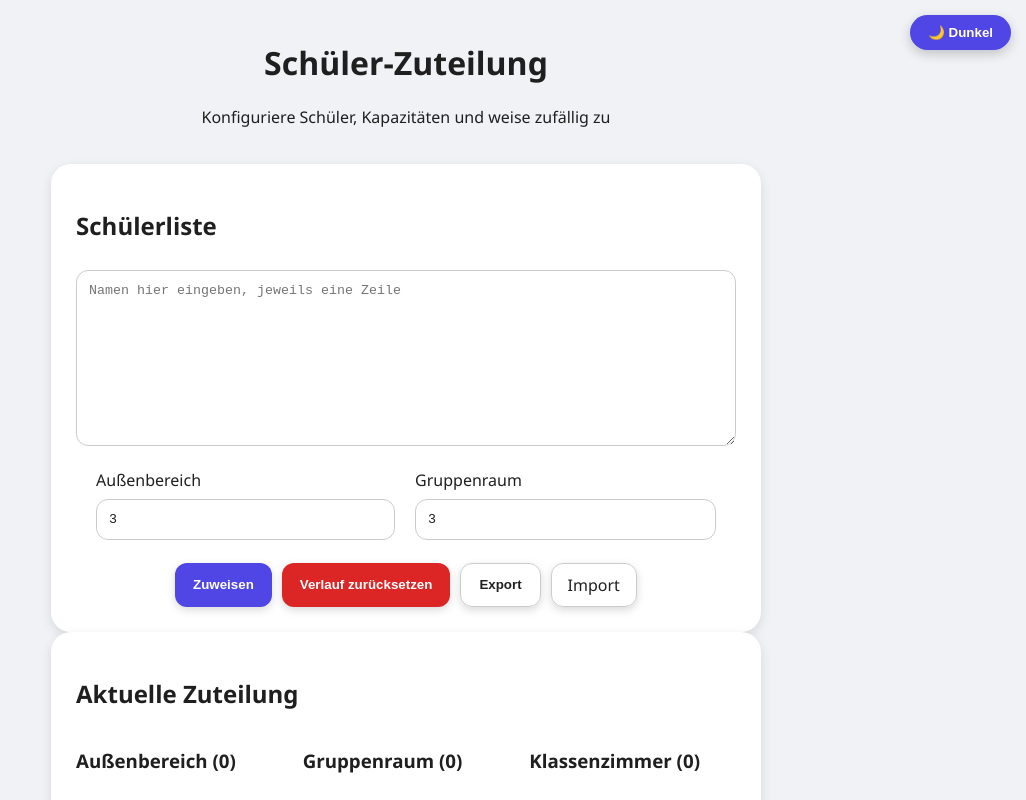
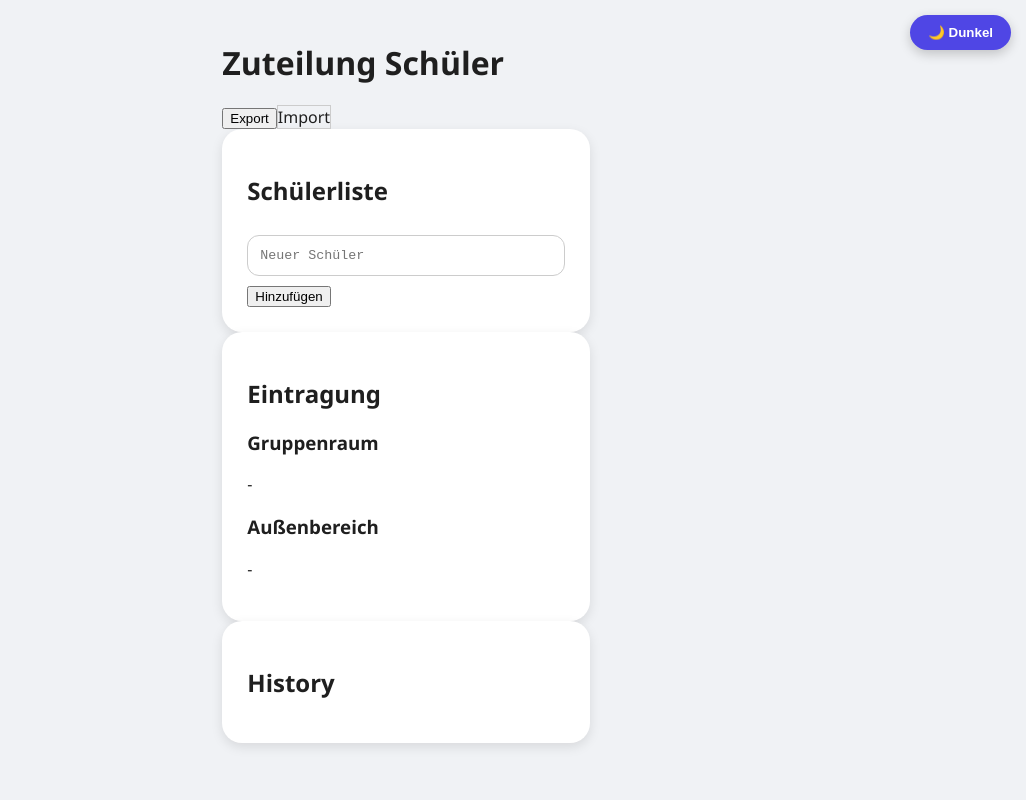
Before and after one commit to TheUltimateVxnom/ZuteilungSchueler, a React (Vite) app: page / in a window 1280 px wide. Shown: the top 800 px of the page, without its empty margins (254-1280 px from the left). Built offline with nearby package versions, Linux system fonts and the light colour scheme.

Commit message:
Update App.jsx

```diff
--- a/src/App.jsx
+++ b/src/App.jsx
@@ -1,169 +1,128 @@
-import React, { useEffect, useState } from "react";
+import React, { useState } from "react";
+import "./index.css";
 
-export default function App() {
-  const [studentsText, setStudentsText] = useState("");
+function App() {
   const [students, setStudents] = useState([]);
-  const [capacityOutside, setCapacityOutside] = useState(3);
-  const [capacityGroup, setCapacityGroup] = useState(3);
-  const [outside, setOutside] = useState([]);
-  const [groupRoom, setGroupRoom] = useState([]);
-  const [classroom, setClassroom] = useState([]);
-  const [history, setHistory] = useState({});
-  const STORAGE_KEY = "schueler_zuteilung_state_v1";
+  const [newStudent, setNewStudent] = useState("");
+  const [history, setHistory] = useState([]);
+  const [groupRoom, setGroupRoom] = useState("");
+  const [outdoor, setOutdoor] = useState("");
 
-  // Update students array from textarea
-  useEffect(() => {
-    const arr = studentsText.split(/\r?\n/).map(s => s.trim()).filter(s => s);
-    setStudents(Array.from(new Set(arr)));
-  }, [studentsText]);
-
-  // Load saved history if exists
-  useEffect(() => {
-    try {
-      const raw = localStorage.getItem(STORAGE_KEY);
-      if (raw) {
-        const parsed = JSON.parse(raw);
-        if (parsed.history) setHistory(parsed.history);
+  const addStudent = () => {
+    if (newStudent.trim() !== "") {
+      setStudents([...students, newStudent.trim()]);
+      setNewStudent("");
     }
-    } catch {}
-  }, []);
-
-  const persist = newHistory => {
-    try { localStorage.setItem(STORAGE_KEY, JSON.stringify({ history: newHistory })); }
-    catch {}
   };
 
-  // Random assignment
-  const assign = () => {
-    if (!students.length) return;
-    const shuffled = [...students].sort(() => Math.random() - 0.5);
-
-    const takeOutside = Math.min(capacityOutside, shuffled.length);
-    const outsideSel = shuffled.slice(0, takeOutside);
-    const remaining = shuffled.slice(takeOutside);
-    const takeGroup = Math.min(capacityGroup, remaining.length);
-    const groupSel = remaining.slice(0, takeGroup);
-    const rest = remaining.slice(takeGroup);
-
-    setOutside(outsideSel);
-    setGroupRoom(groupSel);
-    setClassroom(rest);
-
-    // Reset history for new assignment (no old numbers)
-    const newHistory = {};
-    students.forEach(n => newHistory[n] = { outside:0, group:0, classroom:0 });
-    outsideSel.forEach(n => newHistory[n].outside++);
-    groupSel.forEach(n => newHistory[n].group++);
-    rest.forEach(n => newHistory[n].classroom++);
-    setHistory(newHistory);
-    persist(newHistory);
+  const assignStudent = (student, room) => {
+    const timestamp = new Date().toLocaleTimeString();
+    setHistory([{ student, room, timestamp }, ...history]);
+    if (room === "Gruppenraum") {
+      setGroupRoom(student);
+    } else {
+      setOutdoor(student);
+    }
   };
 
-  const resetHistory = () => { setHistory({}); localStorage.removeItem(STORAGE_KEY); };
-
-  const exportJSON = () => {
-    const blob = new Blob([JSON.stringify({students,capacityOutside,capacityGroup,history},null,2)], {type:"application/json"});
-    const url=URL.createObjectURL(blob);
-    const a=document.createElement("a");
-    a.href=url; a.download="schueler_zuteilung.json";
+  const handleExport = () => {
+    const data = JSON.stringify({ students, history });
+    const blob = new Blob([data], { type: "application/json" });
+    const url = URL.createObjectURL(blob);
+    const a = document.createElement("a");
+    a.href = url;
+    a.download = "zuteilung.json";
     a.click();
-    URL.revokeObjectURL(url);
   };
 
-  const importJSON = file => {
+  const handleImport = (e) => {
+    const file = e.target.files[0];
+    if (!file) return;
     const reader = new FileReader();
-    reader.onload = e => {
-      try {
-        const parsed = JSON.parse(e.target.result);
-        if(parsed.students) setStudentsText(parsed.students.join("\n"));
-        if(parsed.capacityOutside) setCapacityOutside(parsed.capacityOutside);
-        if(parsed.capacityGroup) setCapacityGroup(parsed.capacityGroup);
-        if(parsed.history){ setHistory(parsed.history); persist(parsed.history); }
-      } catch(e){ alert("Fehler: "+e.message); }
+    reader.onload = (event) => {
+      const data = JSON.parse(event.target.result);
+      setStudents(data.students || []);
+      setHistory(data.history || []);
     };
     reader.readAsText(file);
   };
 
   return (
     <div className="app-container">
-      <div className="app-inner">
-        <header className="app-header" style={{textAlign:"center"}}>
-          <h1>Schüler-Zuteilung</h1>
-          <p>Konfiguriere Schüler, Kapazitäten und weise zufällig zu</p>
+      <header>
+        <h1>Zuteilung Schüler</h1>
+        <div className="card-buttons">
+          <button onClick={handleExport}>Export</button>
+          <label htmlFor="import-file" className="btn-outline">
+            Import
+          </label>
+          <input
+            type="file"
+            id="import-file"
+            accept=".json"
+            onChange={handleImport}
+            style={{ display: "none" }}
+          />
+        </div>
       </header>
 
       <main className="app-main">
+        {/* Schülerliste */}
         <section className="card">
           <h2>Schülerliste</h2>
-            <textarea
-              value={studentsText}
-              onChange={e=>setStudentsText(e.target.value)}
-              rows={10}
-              className="card-input"
-              placeholder="Namen hier eingeben, jeweils eine Zeile"
+          <ul>
+            {students.map((s, i) => (
+              <li key={i}>
+                {s}
+                <button onClick={() => assignStudent(s, "Gruppenraum")}>
+                  → Gruppenraum
+                </button>
+                <button onClick={() => assignStudent(s, "Außenbereich")}>
+                  → Außenbereich
+                </button>
+              </li>
+            ))}
+          </ul>
+          <div className="add-student">
+            <input
+              type="text"
+              value={newStudent}
+              onChange={(e) => setNewStudent(e.target.value)}
+              placeholder="Neuer Schüler"
             />
-            <div className="card-controls" style={{display:"flex", justifyContent:"center", gap:"20px", marginTop:"10px"}}>
-              <label>Außenbereich
-                <input type="number" value={capacityOutside} onChange={e=>setCapacityOutside(Number(e.target.value))}/>
-              </label>
-              <label>Gruppenraum
-                <input type="number" value={capacityGroup} onChange={e=>setCapacityGroup(Number(e.target.value))}/>
-              </label>
-            </div>
-            <div className="card-buttons" style={{display:"flex", justifyContent:"center", gap:"10px", marginTop:"15px"}}>
-              <button onClick={assign} className="btn btn-primary">Zuweisen</button>
-              <button onClick={resetHistory} className="btn btn-danger">Verlauf zurücksetzen</button>
-              <button onClick={exportJSON} className="btn btn-outline">Export</button>
-              <label className="btn btn-outline btn-import cursor-pointer">
-                Import
-                <input type="file" style={{display:"none"}} onChange={e=>importJSON(e.target.files[0])}/>
-              </label>
+            <button onClick={addStudent}>Hinzufügen</button>
           </div>
         </section>
 
+        {/* Zuteilung */}
         <section className="card">
-            <h2>Aktuelle Zuteilung</h2>
-            <div className="grid-section">
+          <h2>Eintragung</h2>
+          <div className="assignments">
             <div>
-                <h3>Außenbereich ({outside.length})</h3>
-                <ul>{outside.map(n=><li key={n}>{n}</li>)}</ul>
+              <h3>Gruppenraum</h3>
+              <p>{groupRoom || "-"}</p>
             </div>
             <div>
-                <h3>Gruppenraum ({groupRoom.length})</h3>
-                <ul>{groupRoom.map(n=><li key={n}>{n}</li>)}</ul>
-              </div>
-              <div>
-                <h3>Klassenzimmer ({classroom.length})</h3>
-                <ul>{classroom.map(n=><li key={n}>{n}</li>)}</ul>
+              <h3>Außenbereich</h3>
+              <p>{outdoor || "-"}</p>
             </div>
           </div>
+        </section>
 
-            <h3>Verlauf</h3>
-            <table className="history-table">
-              <thead>
-                <tr><th>Name</th><th>Außen</th><th>Gruppe</th><th>Klassenzimmer</th></tr>
-              </thead>
-              <tbody>
-                {students.map(name => {
-                  const row = history[name] || {outside:0, group:0, classroom:0};
-                  return (
-                    <tr key={name}>
-                      <td>{name}</td>
-                      <td>{row.outside}</td>
-                      <td>{row.group}</td>
-                      <td>{row.classroom}</td>
-                    </tr>
-                  );
-                })}
-              </tbody>
-            </table>
+        {/* History */}
+        <section className="card">
+          <h2>History</h2>
+          <ul>
+            {history.map((h, i) => (
+              <li key={i}>
+                {h.student} → {h.room} ({h.timestamp})
+              </li>
+            ))}
+          </ul>
         </section>
       </main>
-
-        <footer className="footer">
-          © Lukas Diezinger
-        </footer>
-      </div>
     </div>
   );
 }
+
+export default App;
```
Lines whose indentation alone changed are shown as unchanged.
